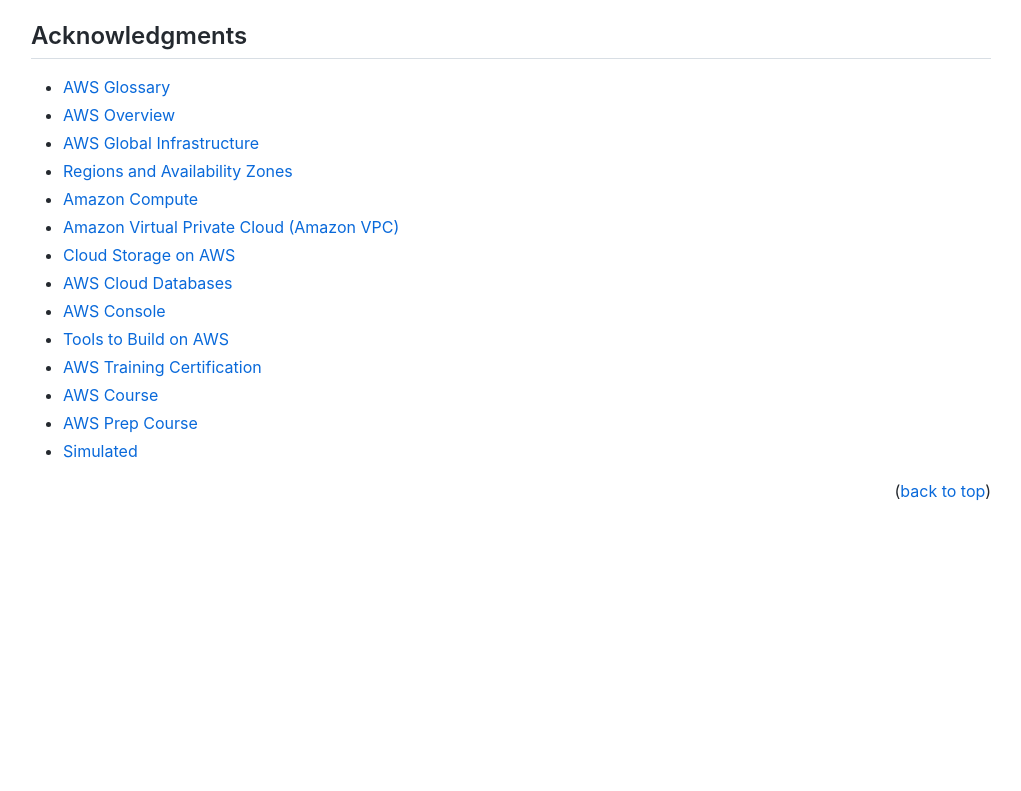
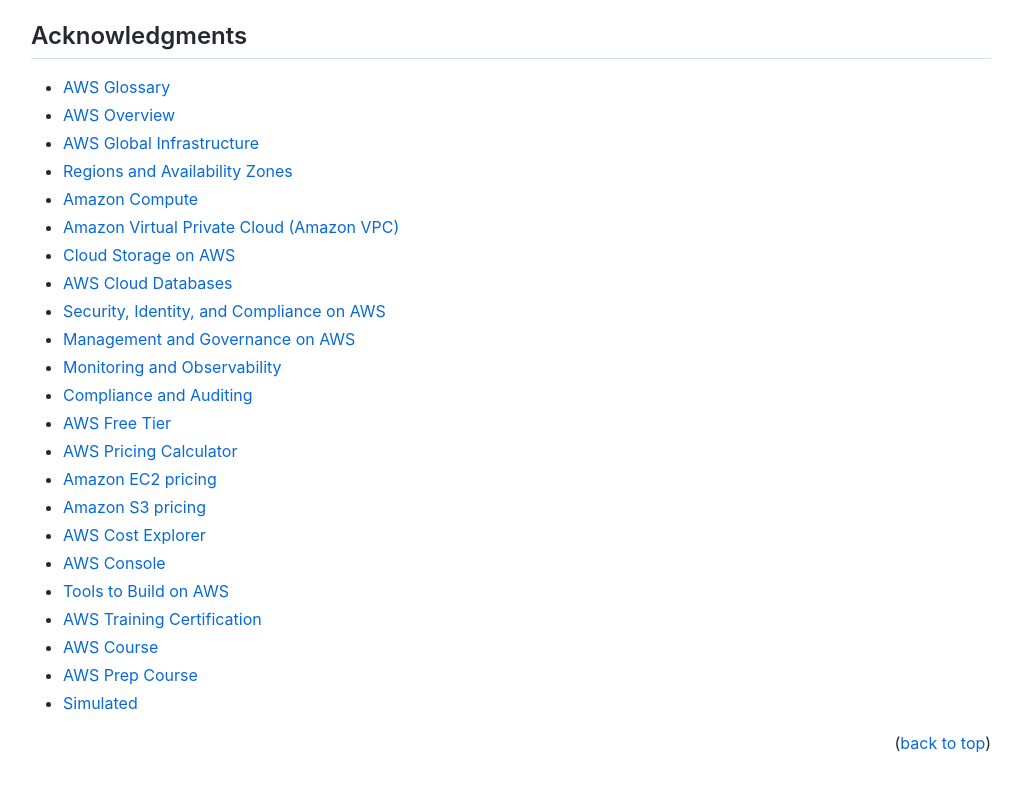
Before and after one commit to marcossilvestrini/learning-aws-cloud-practitioner-essentials, a plain HTML site: page index.html in a window 1280 px wide. Shown: the part 8526-9317 px from the top of the page, without its empty margins (129-1150 px from the left). Before the commit the page ends 9113 px from the top, so only its background shows below. Drawn offline with Linux system fonts and the light colour scheme.

Commit message:
Deploy pdf and html files

```diff
--- a/index.html
+++ b/index.html
@@ -442,6 +442,15 @@ aws --version
       <li><a href="https://aws.amazon.com/vpc/">Amazon Virtual Private Cloud (Amazon VPC)</a></li>
       <li><a href="https://aws.amazon.com/products/storage/">Cloud Storage on AWS</a></li>
       <li><a href="https://aws.amazon.com/products/databases/">AWS Cloud Databases</a></li>
+      <li><a href="https://aws.amazon.com/products/security/">Security, Identity, and Compliance on AWS</a></li>
+      <li><a href="https://aws.amazon.com/products/management-and-governance/">Management and Governance on AWS</a></li>
+      <li><a href="https://aws.amazon.com/cloudops/monitoring-and-observability">Monitoring and Observability</a></li>
+      <li><a href="https://aws.amazon.com/cloudops/compliance-and-auditing">Compliance and Auditing</a></li>
+      <li><a href="https://aws.amazon.com/free/">AWS Free Tier</a></li>
+      <li><a href="https://calculator.aws/#/">AWS Pricing Calculator</a></li>
+      <li><a href="https://aws.amazon.com/ec2/pricing/">Amazon EC2 pricing</a></li>
+      <li><a href="https://aws.amazon.com/s3/pricing/">Amazon S3 pricing</a></li>
+      <li><a href="https://aws.amazon.com/aws-cost-management/aws-cost-explorer/">AWS Cost Explorer</a></li>
       <li><a href="https://aws.amazon.com/console/">AWS Console</a></li>
       <li><a href="https://aws.amazon.com/developer/tools/">Tools to Build on AWS</a></li>
       <li><a href="https://www.aws.training/">AWS Training Certification</a></li>
```
Also changed, not shown: 1 other file.
